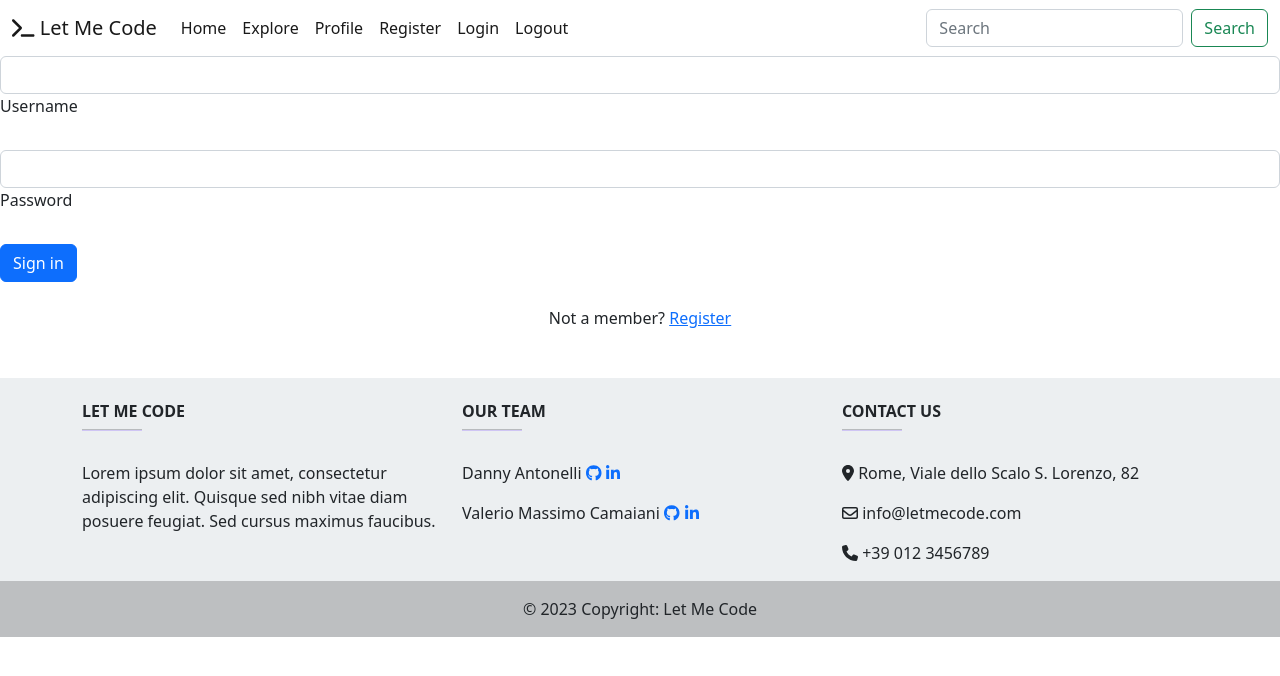
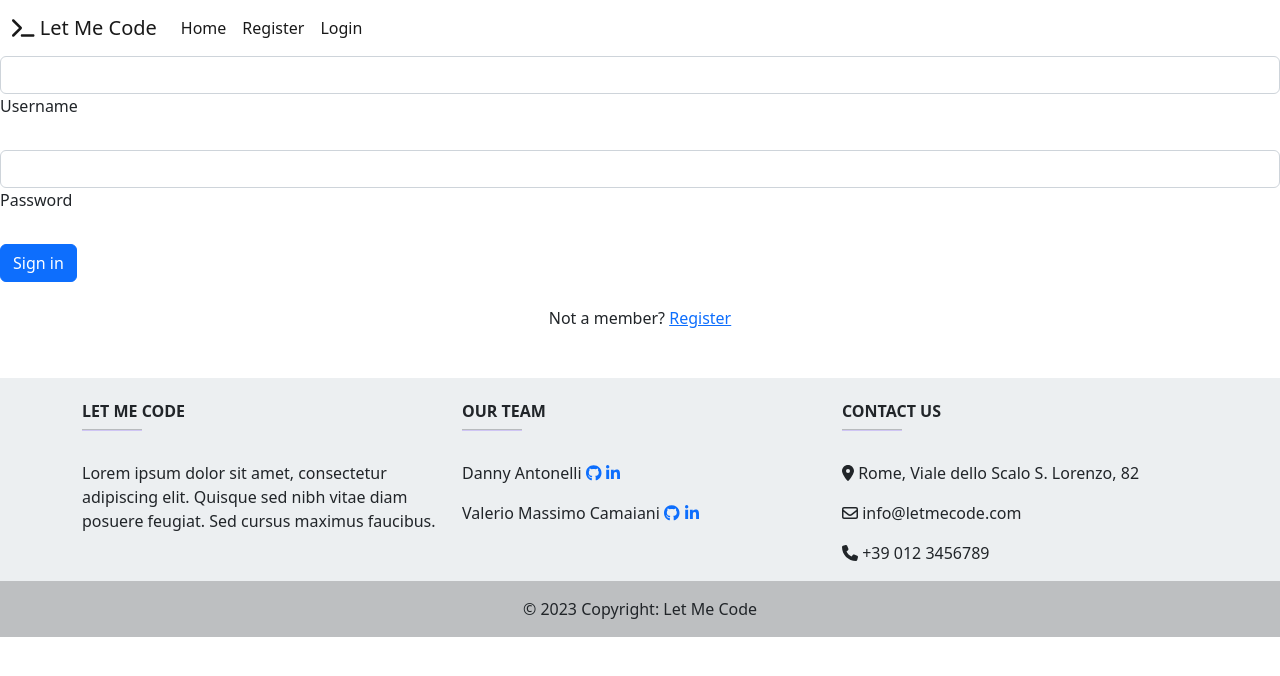
Before and after one commit to DannyAntonelli/Let-Me-Code, a Vue app in the folder frontend/: page /login in a window 1280 px wide. Shown: the top 676 px of the page. Built offline with nearby package versions, Linux system fonts and the light colour scheme.

Commit message:
Change navbar items on login

```diff
--- a/frontend/src/App.vue
+++ b/frontend/src/App.vue
@@ -1,5 +1,9 @@
 <template>
-  <Navbar :profileRoute="profileRoute" />
+  <Navbar
+    :profileRoute="profileRoute"
+    :isLoggedIn="isLoggedIn"
+    @logout="removeUserData"
+  />
   <router-view @login="updateUsername" :key="$route.path" />
   <FooterComponent />
 </template>
@@ -14,6 +18,7 @@ export default {
   data() {
     return {
       profileRoute: "/profile/" + localStorage.getItem("username"),
+      isLoggedIn: localStorage.getItem("token") ? true : false,
     };
   },
 
@@ -26,6 +31,13 @@ export default {
     updateUsername(username) {
       localStorage.setItem("username", username);
       this.profileRoute = "/profile/" + username;
+      this.isLoggedIn = true;
+    },
+
+    removeUserData() {
+      localStorage.removeItem("token");
+      localStorage.removeItem("username");
+      this.isLoggedIn = false;
     },
   },
 };
--- a/frontend/src/components/Navbar.vue
+++ b/frontend/src/components/Navbar.vue
@@ -18,34 +18,36 @@
       </button>
       <div class="collapse navbar-collapse" id="navbarSupportedContent">
         <ul class="navbar-nav me-auto mb-2 mb-lg-0">
-          <li class="nav-item">
+          <li class="nav-item" v-if="!isLoggedIn">
             <router-link class="nav-link active" aria-current="page" to="/"
               >Home</router-link
             >
           </li>
-          <li class="nav-item">
-            <router-link class="nav-link active" to="/">Explore</router-link>
+          <li class="nav-item" v-if="isLoggedIn">
+            <router-link class="nav-link active" to="/explore"
+              >Explore</router-link
+            >
           </li>
-          <li class="nav-item">
+          <li class="nav-item" v-if="isLoggedIn">
             <router-link class="nav-link active" :to="profileRoute"
               >Profile</router-link
             >
           </li>
-          <li class="nav-item">
+          <li class="nav-item" v-if="!isLoggedIn">
             <router-link class="nav-link active" to="/register"
               >Register</router-link
             >
           </li>
-          <li class="nav-item">
+          <li class="nav-item" v-if="!isLoggedIn">
             <router-link class="nav-link active" to="/login">Login</router-link>
           </li>
-          <li class="nav-item">
+          <li class="nav-item" v-if="isLoggedIn">
             <router-link class="nav-link active" to="/" @click="handleLogout"
               >Logout</router-link
             >
           </li>
         </ul>
-        <form class="d-flex" role="search">
+        <form class="d-flex" role="search" v-if="isLoggedIn">
           <input
             class="form-control me-2"
             type="search"
@@ -68,12 +70,15 @@ export default {
       type: String,
       required: true,
     },
+    isLoggedIn: {
+      type: Boolean,
+      required: true,
+    },
   },
 
   methods: {
     handleLogout() {
-      localStorage.removeItem("token");
-      localStorage.removeItem("username");
+      this.$emit("logout");
     },
   },
 };
--- a/frontend/src/router/index.js
+++ b/frontend/src/router/index.js
@@ -5,6 +5,7 @@ import Login from "@/views/Login.vue";
 import Profile from "@/views/Profile.vue";
 import Register from "@/views/Register.vue";
 import Workspace from "@/views/Workspace.vue";
+import Explore from "@/views/Explore.vue";
 
 const routes = [
   {
@@ -13,20 +14,26 @@ const routes = [
     component: Home,
   },
   {
+    path: "/register",
+    name: "Register",
+    component: Register,
+  },
+  {
     path: "/login",
     name: "Login",
     component: Login,
+  },
+  {
+    path: "/explore",
+    name: "Explore",
+    component: Explore,
+    meta: { requiresAuth: true },
   },
   {
     path: "/profile/:username",
     name: "Profile",
     component: Profile,
     meta: { requiresAuth: true },
-  },
-  {
-    path: "/register",
-    name: "Register",
-    component: Register,
   },
   {
     path: "/project/:id",
--- /dev/null
+++ b/frontend/src/views/Explore.vue
@@ -0,0 +1 @@
+<template>Explore</template>
```
